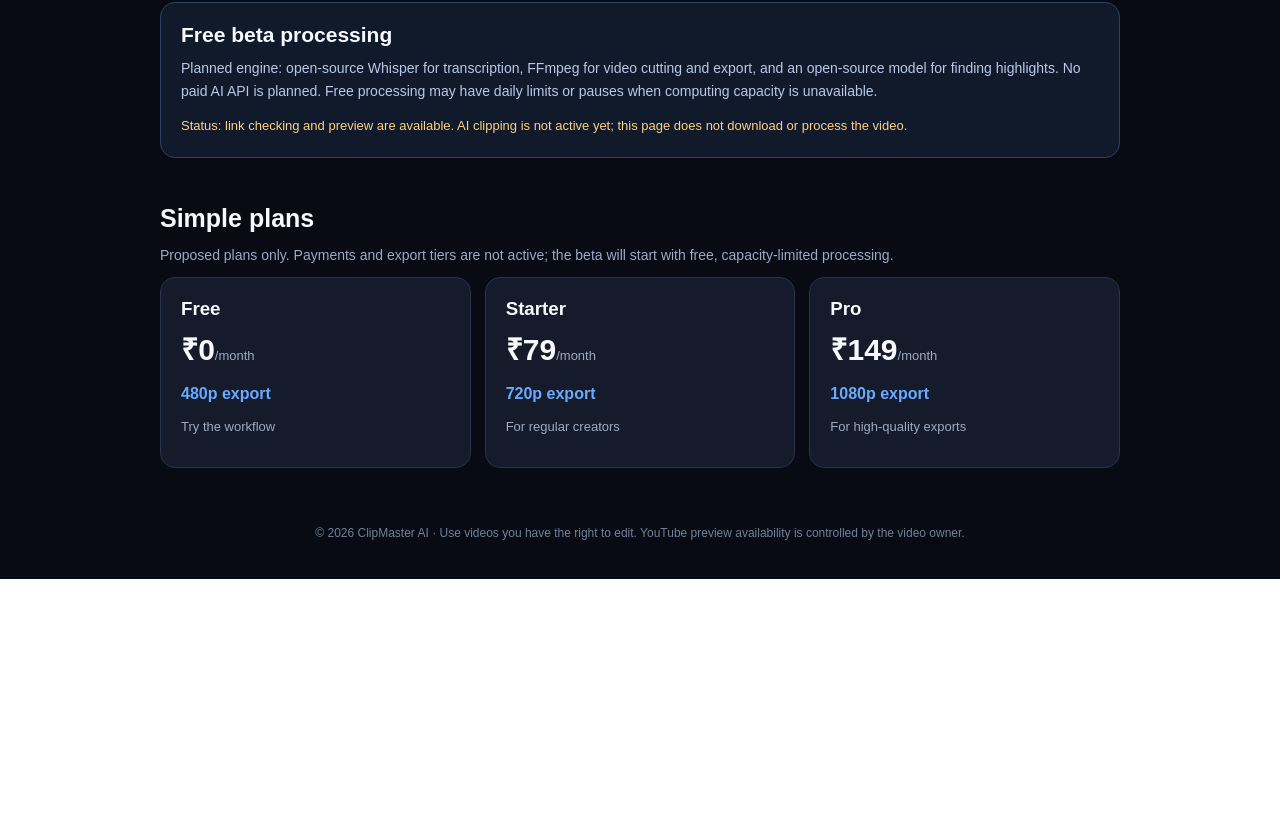
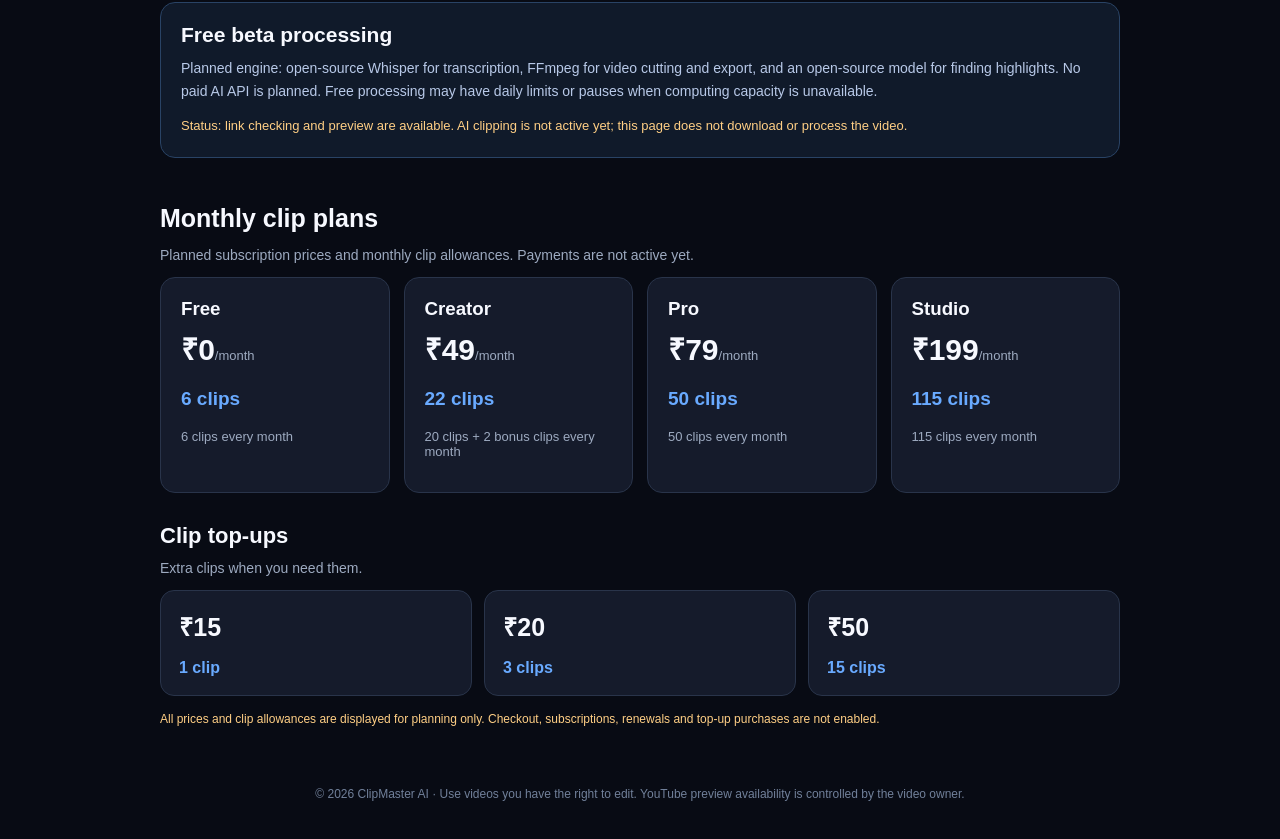
Before and after one commit to novaaisupport0-arch/ClipMaster-AI, a Next.js app: page / in a window 1280 px wide. Shown: the part 549-1388 px from the top of the page. Before the commit the page ends 1128 px from the top, so only its background shows below. Built offline with nearby package versions, Linux system fonts and the light colour scheme.

Commit message:
Update ClipMaster AI subscription and top-up plans

```diff
--- a/app/page.js
+++ b/app/page.js
@@ -22,9 +22,16 @@ function getYouTubeId(value) {
 }
 
 const plans = [
-  { name: "Free", price: "₹0", quality: "480p", detail: "Try the workflow" },
-  { name: "Starter", price: "₹79", quality: "720p", detail: "For regular creators" },
-  { name: "Pro", price: "₹149", quality: "1080p", detail: "For high-quality exports" }
+  { name: "Free", price: "₹0", clips: "6 clips", detail: "6 clips every month" },
+  { name: "Creator", price: "₹49", clips: "22 clips", detail: "20 clips + 2 bonus clips every month" },
+  { name: "Pro", price: "₹79", clips: "50 clips", detail: "50 clips every month" },
+  { name: "Studio", price: "₹199", clips: "115 clips", detail: "115 clips every month" }
+];
+
+const topUps = [
+  { price: "₹15", clips: "1 clip" },
+  { price: "₹20", clips: "3 clips" },
+  { price: "₹50", clips: "15 clips" }
 ];
 
 export default function Home() {
@@ -129,18 +136,29 @@ export default function Home() {
         </section>
 
         <section style={{ marginTop: 46 }}>
-          <h2 style={{ fontSize: 25 }}>Simple plans</h2>
-          <p style={{ color: "#9daac0", marginTop: -7, fontSize: 14 }}>Proposed plans only. Payments and export tiers are not active; the beta will start with free, capacity-limited processing.</p>
+          <h2 style={{ fontSize: 25 }}>Monthly clip plans</h2>
+          <p style={{ color: "#9daac0", marginTop: -7, fontSize: 14 }}>Planned subscription prices and monthly clip allowances. Payments are not active yet.</p>
           <div style={{ display: "grid", gridTemplateColumns: "repeat(auto-fit, minmax(190px, 1fr))", gap: 14 }}>
             {plans.map(plan => (
               <article key={plan.name} style={{ background: "#151b2b", border: "1px solid #29344a", padding: 20, borderRadius: 15 }}>
                 <h3 style={{ margin: "0 0 8px" }}>{plan.name}</h3>
                 <div style={{ fontSize: 30, fontWeight: 800 }}>{plan.price}<span style={{ fontSize: 13, color: "#9daac0", fontWeight: 400 }}>/month</span></div>
-                <p style={{ color: "#69aaff", fontWeight: 700 }}>{plan.quality} export</p>
+                <p style={{ color: "#69aaff", fontWeight: 700, fontSize: 19 }}>{plan.clips}</p>
                 <p style={{ color: "#9daac0", fontSize: 13 }}>{plan.detail}</p>
               </article>
             ))}
           </div>
+          <h2 style={{ fontSize: 22, marginTop: 30 }}>Clip top-ups</h2>
+          <p style={{ color: "#9daac0", marginTop: -7, fontSize: 14 }}>Extra clips when you need them.</p>
+          <div style={{ display: "grid", gridTemplateColumns: "repeat(auto-fit, minmax(150px, 1fr))", gap: 12 }}>
+            {topUps.map(item => (
+              <article key={item.price} style={{ background: "#151b2b", border: "1px solid #29344a", padding: 18, borderRadius: 14 }}>
+                <div style={{ fontSize: 25, fontWeight: 800 }}>{item.price}</div>
+                <p style={{ color: "#69aaff", fontWeight: 700, marginBottom: 0 }}>{item.clips}</p>
+              </article>
+            ))}
+          </div>
+          <p style={{ color: "#ffcf85", fontSize: 12, lineHeight: 1.6, marginTop: 14 }}>All prices and clip allowances are displayed for planning only. Checkout, subscriptions, renewals and top-up purchases are not enabled.</p>
         </section>
 
         <footer style={{ textAlign: "center", color: "#71809a", marginTop: 55, fontSize: 12, lineHeight: 1.7 }}>
```
